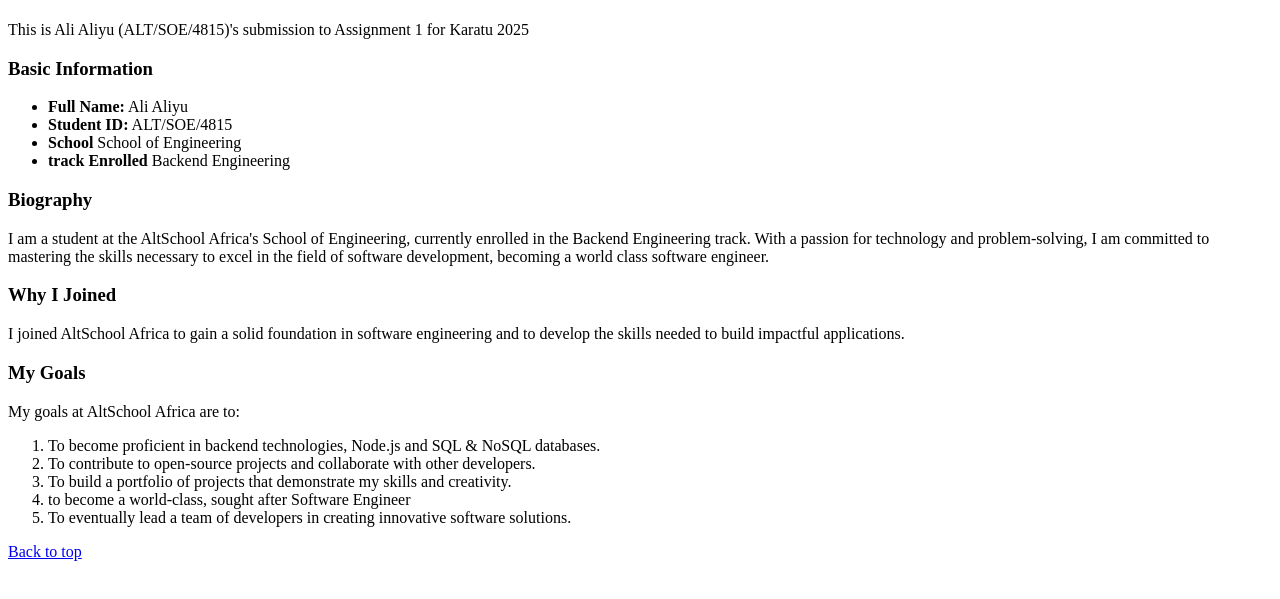
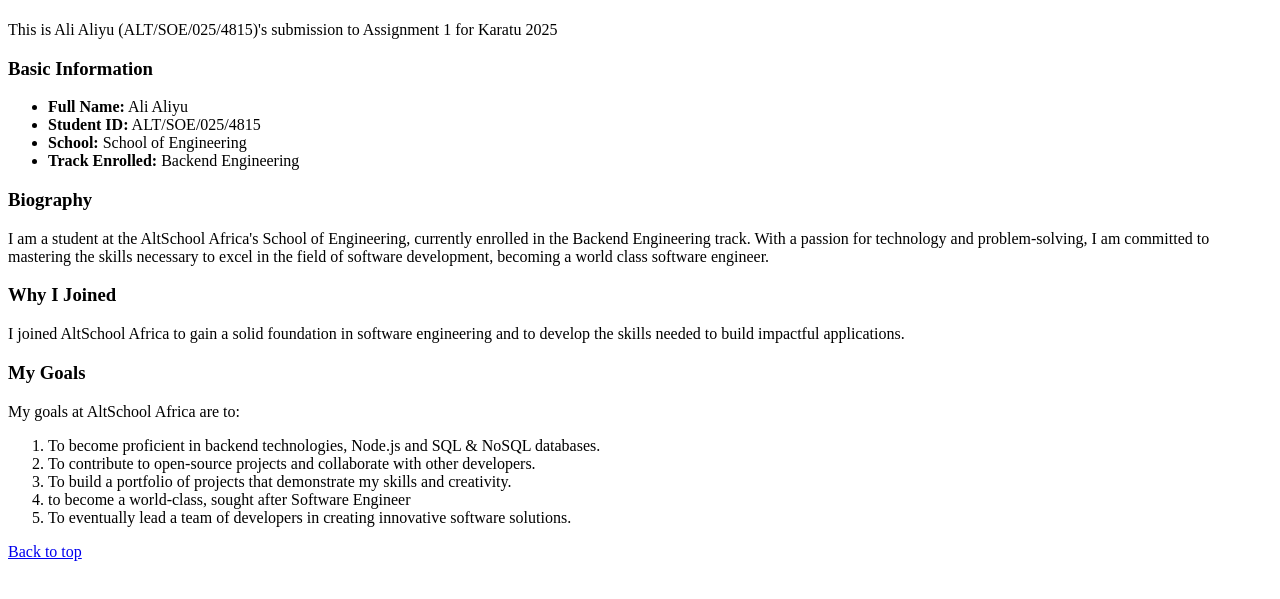
Before and after one commit to olalekanali/AltSchool-Assignments, a plain HTML site: page Index.html in a window 1280 px wide. Shown: the part 59-658 px from the top of the page. Drawn offline with Linux system fonts and the light colour scheme.

Commit message:
Edited Index

```diff
--- a/Index.html
+++ b/Index.html
@@ -8,15 +8,15 @@
 <body>
     <div id="top">
         <h1>Assignment 1</h1>
-        <p>This is Ali Aliyu (ALT/SOE/4815)'s submission to Assignment 1 for Karatu 2025</p>
+        <p>This is Ali Aliyu (ALT/SOE/025/4815)'s submission to Assignment 1 for Karatu 2025</p>
     </div>
     <div>
         <h3>Basic Information</h3>
         <ul>
             <li><strong>Full Name:</strong> Ali Aliyu</li>
-            <li><strong>Student ID:</strong> ALT/SOE/4815</li>
-            <li><strong>School</strong> School of Engineering</li>
-            <li><strong>track Enrolled</strong> Backend Engineering</li>
+            <li><strong>Student ID:</strong> ALT/SOE/025/4815</li>
+            <li><strong>School:</strong> School of Engineering</li>
+            <li><strong>Track Enrolled:</strong> Backend Engineering</li>
     </div>
     <div>
         <h3>Biography</h3>
```
